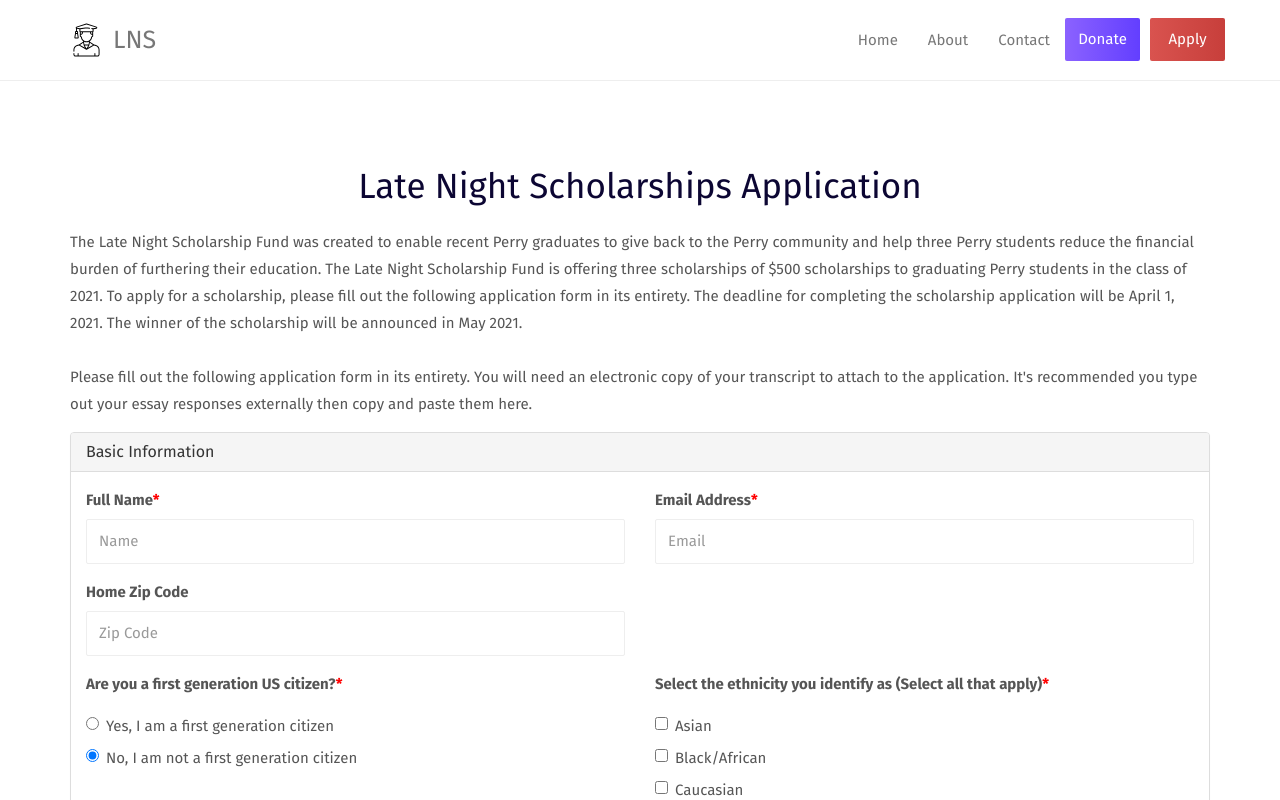
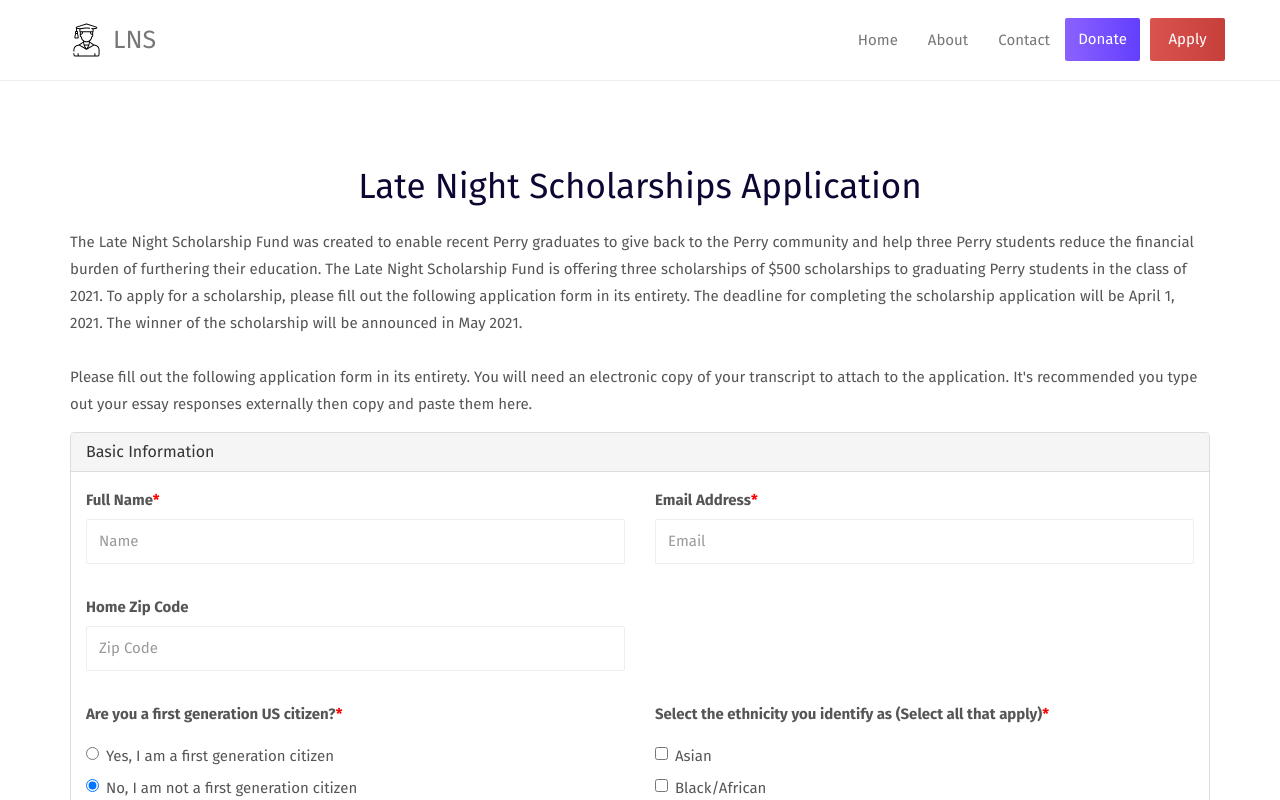
Before and after one commit to alexanderjryan/LateNightScholarships.github.io, a Vue app: page /apply in a window 1280 px wide. Shown: the top 800 px of the page. Built offline with nearby package versions, Linux system fonts and the light colour scheme; a web font is replaced by a local one.

Commit message:
Open application

```diff
--- a/public/index.html
+++ b/public/index.html
@@ -19,6 +19,7 @@
 
     <link href="./main.css" rel="stylesheet">
 
+    <script>(function(n,i,v,r,s,c,x,z){x=window.AwsRumClient={q:[],n:n,i:i,v:v,r:r,c:c};window[n]=function(c,p){x.q.push({c:c,p:p});};z=document.createElement('script');z.async=true;z.src=s;document.head.insertBefore(z,document.getElementsByTagName('script')[0]);})('cwr','814fe58a-f3f2-43eb-abb1-839284f5c12b','1.0.0','us-east-1','https://client.rum.us-east-1.amazonaws.com/1.0.2/cwr.js',{sessionSampleRate:1,guestRoleArn:"arn:aws:iam::339139238782:role/RUM-Monitor-us-east-1-339139238782-7940816920461-Unauth",identityPoolId:"us-east-1:8d7e7088-6669-4c4c-a2b2-75faf36c823b",endpoint:"https://dataplane.rum.us-east-1.amazonaws.com",telemetries:["performance","errors","http"],allowCookies:true,enableXRay:false});</script>
     <!-- Start Single Page Apps for GitHub Pages -->
     <script type="text/javascript">
       // Single Page Apps for GitHub Pages
--- a/src/views/Apply.vue
+++ b/src/views/Apply.vue
@@ -8,7 +8,7 @@
               <h2>Late Night Scholarships Application</h2>
             </div>
             <p>
-              <!-- Check back in January for the class of 2022 application. -->
+              <!-- Check back in January for the class of 2023 application. -->
               The Late Night Scholarship Fund was created to enable recent Perry graduates to give back to the Perry community and help three Perry students reduce the financial burden of furthering their education. The Late Night Scholarship Fund is offering three scholarships of $500 scholarships to graduating Perry students in the class of 2021. To apply for a scholarship, please fill out the following application form in its entirety. The deadline for completing the scholarship application will be April 1, 2021. The winner of the scholarship will be announced in May 2021.
               <br> <br>
               Please fill out the following application form in its entirety. You will need an electronic copy of your transcript to attach to the application. It's recommended you type out your essay responses externally then copy and paste them here.
@@ -238,7 +238,7 @@
                 </div>
                 <div class="row">
                   <div class="col-xs-12">
-                    <label for="essay-2-prompt-3">Imagine your household is hosting a foreign-exchange student who has never visited the United States. You have one week to help her experience your community's culture. List five activities you will do to show her your culture. Please explain why you included these activities on your list. Additionally, you have a unique opportunity to learn from her experience and gain cultural awareness. Describe one question you would ask her about her experience/culture abroad and explain why you have selected the question.</label>
+                    <label for="essay-2-prompt-3">"Enjoy the journey" describes the feeling that people should relish in their present day experiences instead of prioritizing only their destination. What journey have you enjoyed? What destination have you enjoyed more than the journey?</label>
                     <textarea v-model="application.essaySection2Prompt3" class="form-control" rows="4" name="essay-2-prompt-3" id="essay-2-prompt-3"></textarea>
                   </div>
                 </div>
@@ -457,3 +457,13 @@ export default {
   },
 };
 </script>
+
+<style scoped>
+.panel-body > .row {
+  margin-bottom: 15px;
+}
+
+.panel-body > .row:last-child {
+  margin-bottom: 0px;
+}
+</style>
```
